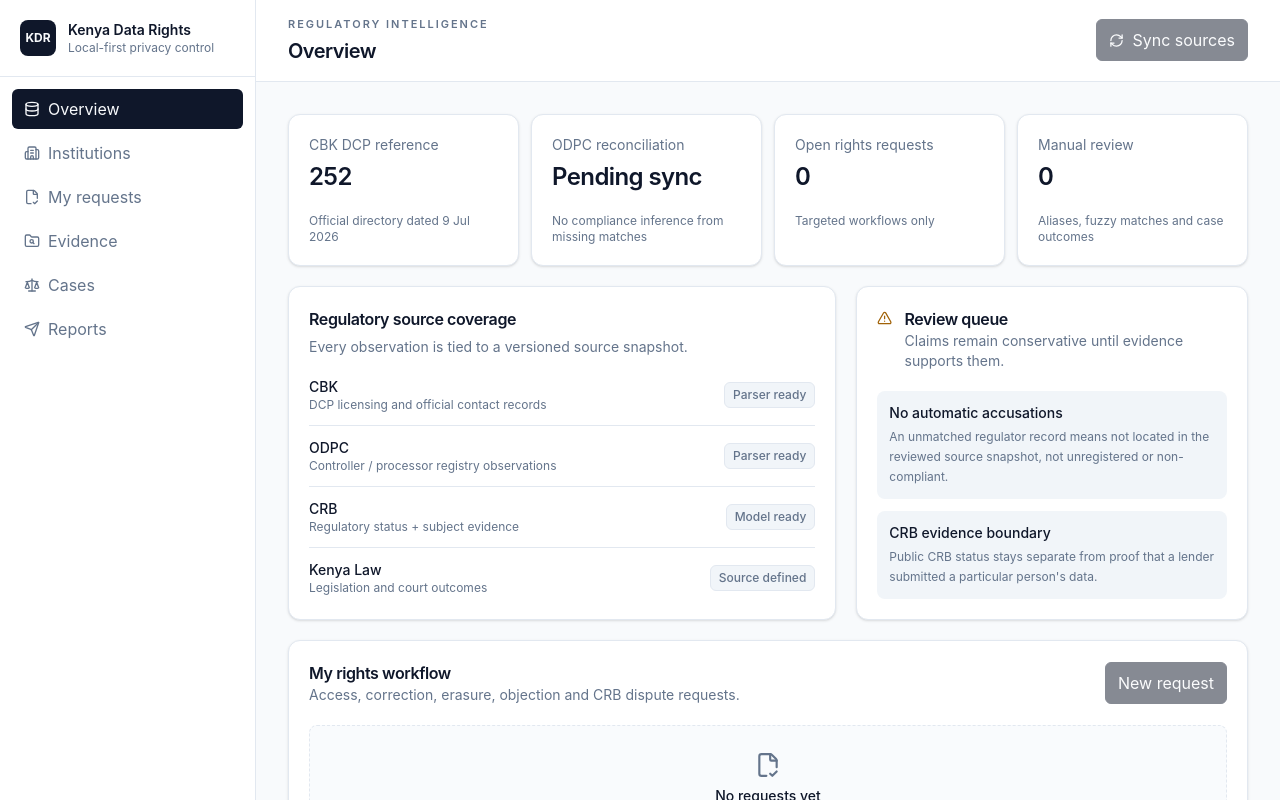
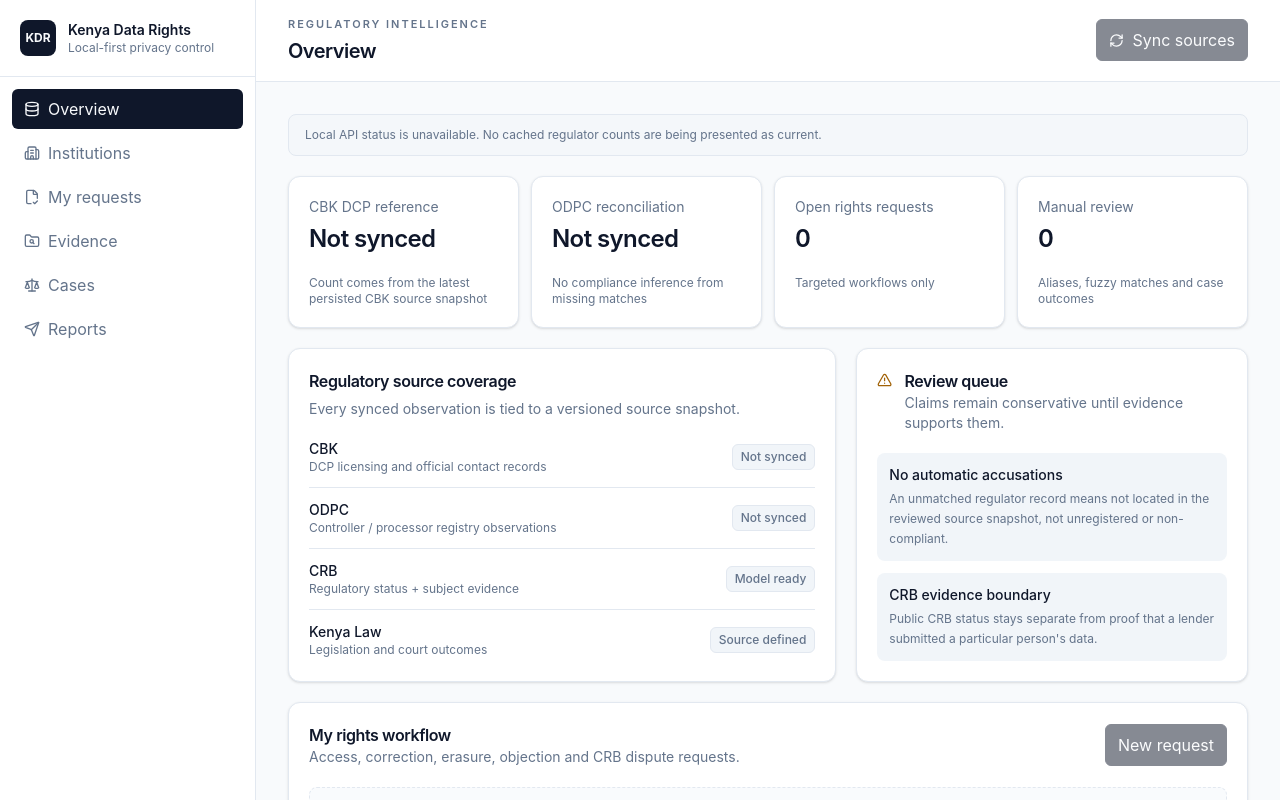
Before and after one commit to MAPLEIZER/MAPLE-PRIME, a React (Vite) app in the folder apps/web/: page / in a window 1280 px wide. Shown: the top 800 px of the page. Built offline with nearby package versions, Linux system fonts and the light colour scheme; no server answers.

Commit message:
feat: render persisted source status in overview

```diff
--- a/apps/web/src/pages/OverviewPage.tsx
+++ b/apps/web/src/pages/OverviewPage.tsx
@@ -1,14 +1,8 @@
 import { AlertTriangle, FileCheck2, ShieldCheck } from "lucide-react";
+import type { DashboardSummary } from "@/api/dashboard";
 import { Badge } from "@/components/ui/Badge";
 import { Button } from "@/components/ui/Button";
 import { Card, CardContent, CardDescription, CardHeader, CardTitle } from "@/components/ui/Card";
-
-const sources = [
-  ["CBK", "DCP licensing and official contact records", "Parser ready"],
-  ["ODPC", "Controller / processor registry observations", "Parser ready"],
-  ["CRB", "Regulatory status + subject evidence", "Model ready"],
-  ["Kenya Law", "Legislation and court outcomes", "Source defined"],
-] as const;
 
 function Metric({ label, value, note }: { label: string; value: string; note: string }) {
   return (
@@ -22,24 +16,61 @@
   );
 }
 
-export function OverviewPage() {
+export function OverviewPage({
+  summary,
+  unavailable = false,
+}: {
+  summary: DashboardSummary | null;
+  unavailable?: boolean;
+}) {
+  const cbk = summary?.sources.cbk_dcp;
+  const odpc = summary?.sources.odpc_registered;
+  const sourceRows = [
+    ["CBK", "DCP licensing and official contact records", cbk ? `Synced · ${cbk.record_count} records` : "Not synced"],
+    ["ODPC", "Controller / processor registry observations", odpc ? `Synced · ${odpc.record_count} rows` : "Not synced"],
+    ["CRB", "Regulatory status + subject evidence", "Model ready"],
+    ["Kenya Law", "Legislation and court outcomes", "Source defined"],
+  ] as const;
+
   return (
     <div className="space-y-5">
+      {unavailable ? (
+        <div className="rounded-lg border border-border bg-muted/50 px-4 py-3 text-xs text-muted-foreground">
+          Local API status is unavailable. No cached regulator counts are being presented as current.
+        </div>
+      ) : null}
+
       <div className="grid gap-3 sm:grid-cols-2 xl:grid-cols-4">
-        <Metric label="CBK DCP reference" value="252" note="Official directory dated 9 Jul 2026" />
-        <Metric label="ODPC reconciliation" value="Pending sync" note="No compliance inference from missing matches" />
-        <Metric label="Open rights requests" value="0" note="Targeted workflows only" />
-        <Metric label="Manual review" value="0" note="Aliases, fuzzy matches and case outcomes" />
+        <Metric
+          label="CBK DCP reference"
+          value={summary?.counts.cbk_dcp_reference_count ? String(summary.counts.cbk_dcp_reference_count) : "Not synced"}
+          note="Count comes from the latest persisted CBK source snapshot"
+        />
+        <Metric
+          label="ODPC reconciliation"
+          value={summary?.counts.odpc_synced ? "Synced" : "Not synced"}
+          note="No compliance inference from missing matches"
+        />
+        <Metric
+          label="Open rights requests"
+          value={String(summary?.counts.open_requests ?? 0)}
+          note="Targeted workflows only"
+        />
+        <Metric
+          label="Manual review"
+          value={String(summary?.counts.manual_review ?? 0)}
+          note="Aliases, fuzzy matches and case outcomes"
+        />
       </div>
 
       <div className="grid gap-5 xl:grid-cols-[1.4fr_1fr]">
         <Card>
           <CardHeader>
             <CardTitle>Regulatory source coverage</CardTitle>
-            <CardDescription>Every observation is tied to a versioned source snapshot.</CardDescription>
+            <CardDescription>Every synced observation is tied to a versioned source snapshot.</CardDescription>
           </CardHeader>
           <CardContent className="divide-y divide-border">
-            {sources.map(([name, detail, status]) => (
+            {sourceRows.map(([name, detail, status]) => (
               <div key={name} className="flex items-center justify-between gap-4 py-3 first:pt-0 last:pb-0">
                 <div>
                   <div className="text-sm font-medium">{name}</div>
@@ -85,7 +116,7 @@
             <div>
               <FileCheck2 className="mx-auto mb-2 text-muted-foreground" size={26} />
               <div className="text-sm font-medium">No requests yet</div>
-              <p className="mb-0 mt-1 text-xs text-muted-foreground">The alpha keeps sending disabled until persistence, preview and audit controls are wired end-to-end.</p>
+              <p className="mb-0 mt-1 text-xs text-muted-foreground">The alpha keeps sending disabled until preview, transmission and audit controls are wired end-to-end.</p>
             </div>
           </div>
         </CardContent>
```
